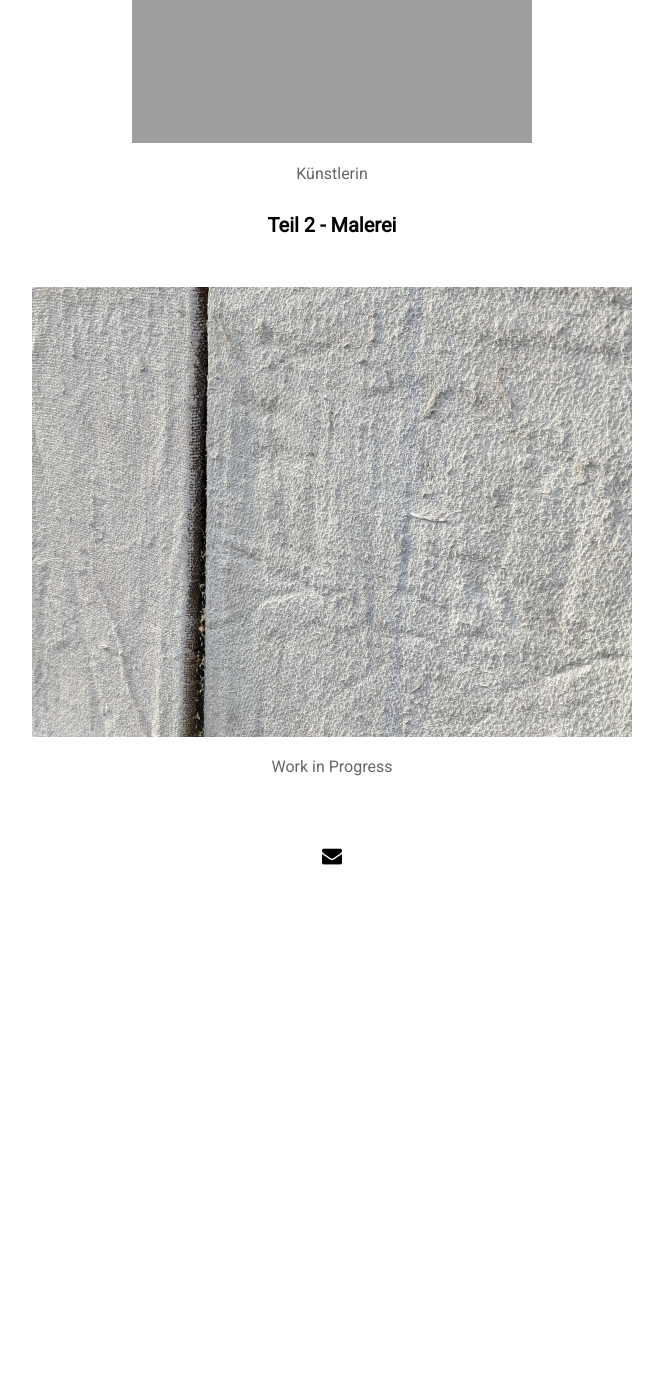
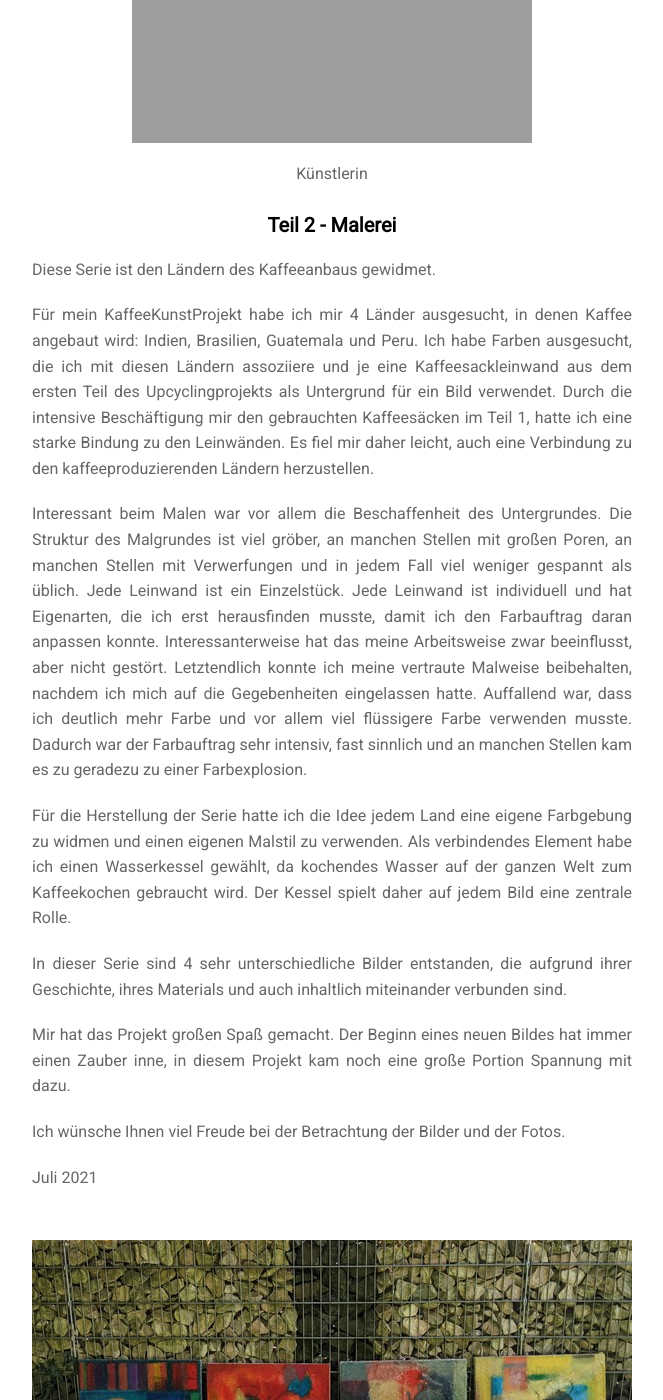
Before and after one commit to christina-poemsl/christina-poemsl.github.io, a Jekyll site: the page built from projects/proj-1.md, in a window 1280 px wide and 1400 px high, scrolled down 14145 px. Shown: the whole window, without its empty margins (308-971 px from the left). Built offline with Jekyll 4.4.1, drawn with Linux system fonts in a browser that asks for light colours; nearby versions of some CDN libraries; before the commit the page ends 15155 px from its top, so only the background shows below that; some of the changed text lies outside the part shown.

Commit message:
Added Upcycling Part 2

```diff
--- a/projects/proj-1.md
+++ b/projects/proj-1.md
@@ -132,5 +132,73 @@ title: 'Upcycling'
 <div align="center"><h4>Teil 2 - Malerei</h4></div>
 <p></p>
 
-{% include image.html image="projects/proj-1/Work_in_Progress.jpg" %}
-<p align="center">Work in Progress</p>
+<p style="text-align:justify">Diese Serie ist den Ländern des Kaffeeanbaus gewidmet.</p>
+
+<p style="text-align:justify">Für mein KaffeeKunstProjekt habe ich mir 4 Länder ausgesucht, in denen Kaffee angebaut wird: Indien, Brasilien, Guatemala und Peru. Ich habe Farben ausgesucht, die ich mit diesen Ländern assoziiere und je eine Kaffeesackleinwand aus dem ersten Teil des Upcyclingprojekts als Untergrund für ein Bild verwendet. Durch die intensive Beschäftigung mir den gebrauchten Kaffeesäcken im Teil 1, hatte ich eine starke Bindung zu den Leinwänden. Es fiel mir daher leicht, auch eine Verbindung zu den kaffeeproduzierenden Ländern herzustellen.</p>
+
+<p style="text-align:justify">Interessant beim Malen war vor allem die Beschaffenheit des Untergrundes. Die Struktur des Malgrundes ist viel gröber, an manchen Stellen mit großen Poren, an manchen Stellen mit Verwerfungen und in jedem Fall viel weniger gespannt als üblich. Jede Leinwand ist ein Einzelstück. Jede Leinwand ist individuell und hat Eigenarten, die ich erst herausfinden musste, damit ich den Farbauftrag daran anpassen konnte. Interessanterweise hat das meine Arbeitsweise zwar beeinflusst, aber nicht gestört. Letztendlich konnte ich meine vertraute Malweise beibehalten, nachdem ich mich auf die Gegebenheiten eingelassen hatte. Auffallend war, dass ich deutlich mehr Farbe und vor allem viel flüssigere Farbe verwenden musste. Dadurch war der Farbauftrag sehr intensiv, fast sinnlich und an manchen Stellen kam es zu geradezu zu einer Farbexplosion.</p>
+
+<p style="text-align:justify">Für die Herstellung der Serie hatte ich die Idee jedem Land eine eigene Farbgebung zu widmen und einen eigenen Malstil zu verwenden. Als verbindendes Element habe ich einen Wasserkessel gewählt, da kochendes Wasser auf der ganzen Welt zum Kaffeekochen gebraucht wird. Der Kessel spielt daher auf jedem Bild eine zentrale Rolle.</p>
+
+<p style="text-align:justify">In dieser Serie sind 4 sehr unterschiedliche Bilder entstanden, die aufgrund ihrer Geschichte, ihres Materials und auch inhaltlich miteinander verbunden sind.</p>
+
+<p style="text-align:justify">Mir hat das Projekt großen Spaß gemacht. Der Beginn eines neuen Bildes hat immer einen Zauber inne, in diesem Projekt kam noch eine große Portion Spannung mit dazu.</p>
+
+<p style="text-align:justify">Ich wünsche Ihnen viel Freude bei der Betrachtung der Bilder und der Fotos.</p>
+
+<p style="text-align:justify">Juli 2021</p>
+
+{% include image.html image="projects/proj-1/1_Gruppenbild_1.jpg" %}
+<p align="center">Gruppenbild 1</p>
+
+
+{% include image.html image="projects/proj-1/2_Gruppenbild_2.jpg" %}
+<p align="center">Gruppenbild 2</p>
+
+
+{% include image.html image="projects/proj-1/3_Gruppenbild_3.jpg" %}
+<p align="center">Gruppenbild 3</p>
+
+
+{% include image.html image="projects/proj-1/4_Garten_1.jpg" %}
+<p align="center">Garten 1</p>
+
+
+{% include image.html image="projects/proj-1/5_Garten_2.jpg" %}
+<p align="center">Garten 2</p>
+
+
+{% include image.html image="projects/proj-1/6_Garten_3.jpg" %}
+<p align="center">Garten 3</p>
+
+
+{% include image.html image="projects/proj-1/7_Garten_4.jpg" %}
+<p align="center">Garten 4</p>
+
+
+{% include image.html image="projects/proj-1/8_Detail_1.jpg" %}
+<p align="center">Detail 1</p>
+
+
+{% include image.html image="projects/proj-1/9_Detail_2.jpg" %}
+<p align="center">Detail 2</p>
+
+
+{% include image.html image="projects/proj-1/10_Detail_3.jpg" %}
+<p align="center">Detail 3</p>
+
+
+{% include image.html image="projects/proj-1/11_Indien_1.jpg" %}
+<p align="center">Indien 1</p>
+
+
+{% include image.html image="projects/proj-1/12_Brasilien_2.jpg" %}
+<p align="center">Brasilien 2</p>
+
+
+{% include image.html image="projects/proj-1/13_Guatemala_3.jpg" %}
+<p align="center">Guatemala 3</p>
+
+
+{% include image.html image="projects/proj-1/14_Peru_4.jpg" %}
+<p align="center">Peru 4</p>
```
Also changed, not shown: assets/img/projects/proj-1/10_Detail_3.jpg (added), assets/img/projects/proj-1/11_Indien_1.jpg (added), assets/img/projects/proj-1/12_Brasilien_2.jpg (added), assets/img/projects/proj-1/13_Guatemala_3.jpg (added), assets/img/projects/proj-1/14_Peru_4.jpg (added), assets/img/projects/proj-1/1_Gruppenbild_1.jpg (added), assets/img/projects/proj-1/2_Gruppenbild_2.jpg (added), assets/img/projects/proj-1/3_Gruppenbild_3.jpg (added), assets/img/projects/proj-1/4_Garten_1.jpg (added), assets/img/projects/proj-1/5_Garten_2.jpg (added), assets/img/projects/proj-1/6_Garten_3.jpg (added), assets/img/projects/proj-1/7_Garten_4.jpg (added), assets/img/projects/proj-1/8_Detail_1.jpg (added), assets/img/projects/proj-1/9_Detail_2.jpg (added).
